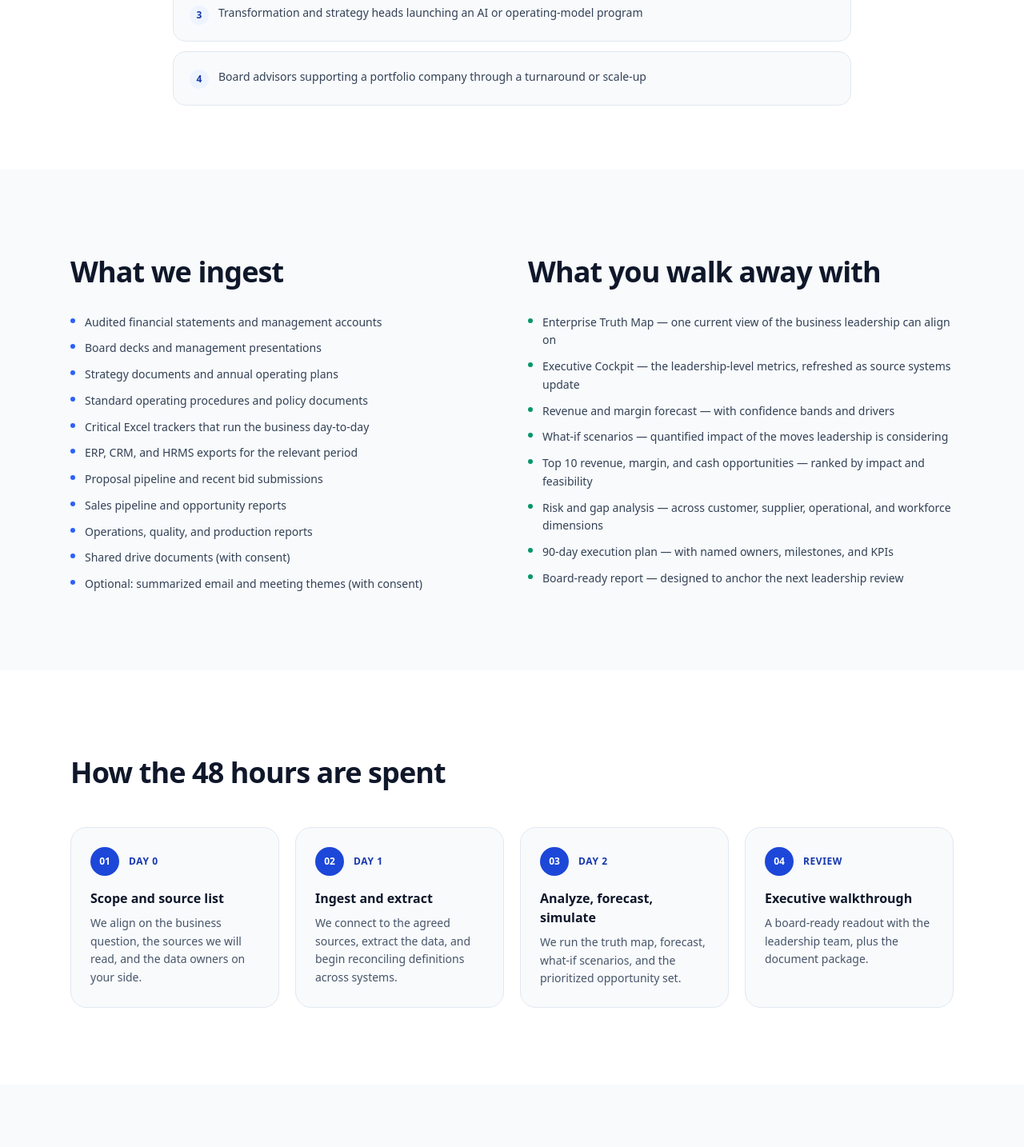
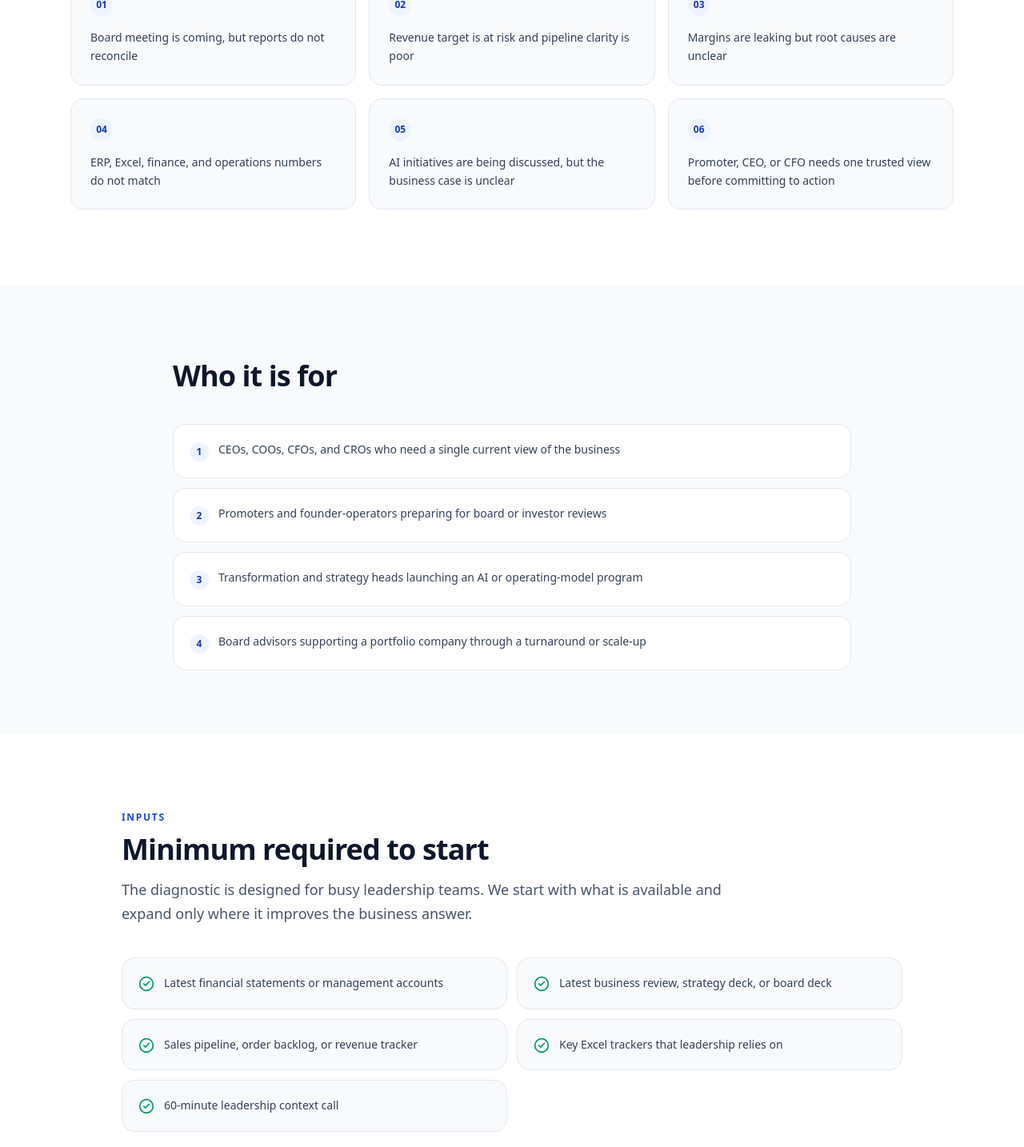
Before and after one commit to mohan69/RightSense, a Next.js app: page /assessment in a window 1280 px wide. Shown: the part 760-2194 px from the top of the page at 80% size. Built offline with nearby package versions, Linux system fonts and the light colour scheme.

Commit message:
Improve assessment page conversion

```diff
--- a/src/app/assessment/page.tsx
+++ b/src/app/assessment/page.tsx
@@ -1,7 +1,10 @@
 import type { Metadata } from "next";
+import Link from "next/link";
+import { CheckCircle2, Shield, ArrowRight } from "lucide-react";
 import { CTASection } from "@/components/sections/CTASection";
 import { PageHero } from "@/components/sections/PageHero";
 import { SectionHeader } from "@/components/sections/SectionHeader";
+import { Button } from "@/components/ui/button";
 import { assessmentPage } from "@/lib/content";
 import { pageMetadata } from "@/lib/seo";
 
@@ -21,13 +24,38 @@ export default function AssessmentPage() {
       />
 
       <section className="bg-white">
+        <div className="mx-auto max-w-6xl px-6 py-20 sm:py-24">
+          <SectionHeader
+            eyebrow="When to use it"
+            title={assessmentPage.whenLeadershipNeedsThis.title}
+            subtitle={assessmentPage.whenLeadershipNeedsThis.subtitle}
+          />
+          <div className="mt-12 grid gap-4 sm:grid-cols-2 lg:grid-cols-3">
+            {assessmentPage.whenLeadershipNeedsThis.cards.map((c, i) => (
+              <div
+                key={i}
+                className="rounded-xl border border-line bg-canvas p-6"
+              >
+                <span className="inline-flex h-7 w-7 items-center justify-center rounded-full bg-brand-50 text-brand-700 text-xs font-semibold">
+                  {String(i + 1).padStart(2, "0")}
+                </span>
+                <p className="mt-4 text-sm text-ink-700 leading-relaxed">
+                  {c.text}
+                </p>
+              </div>
+            ))}
+          </div>
+        </div>
+      </section>
+
+      <section className="bg-canvas">
         <div className="mx-auto max-w-4xl px-6 py-16 sm:py-20">
           <SectionHeader title={assessmentPage.whoItsFor.title} />
           <ul className="mt-10 space-y-3">
             {assessmentPage.whoItsFor.roles.map((r, i) => (
               <li
                 key={i}
-                className="flex items-start gap-3 rounded-xl border border-line bg-canvas p-5"
+                className="flex items-start gap-3 rounded-xl border border-line bg-white p-5"
               >
                 <span className="mt-0.5 inline-flex h-6 w-6 items-center justify-center rounded-full bg-brand-50 text-brand-700 text-xs font-semibold shrink-0">
                   {i + 1}
@@ -38,6 +66,32 @@ export default function AssessmentPage() {
               </li>
             ))}
           </ul>
+        </div>
+      </section>
+
+      <section className="bg-white">
+        <div className="mx-auto max-w-5xl px-6 py-20 sm:py-24">
+          <SectionHeader
+            eyebrow="Inputs"
+            title={assessmentPage.minimumRequired.title}
+            subtitle={assessmentPage.minimumRequired.subtitle}
+          />
+          <ul className="mt-10 grid gap-3 sm:grid-cols-2">
+            {assessmentPage.minimumRequired.items.map((item) => (
+              <li
+                key={item}
+                className="flex items-start gap-3 rounded-xl border border-line bg-canvas p-5"
+              >
+                <CheckCircle2 className="mt-0.5 h-5 w-5 text-success-600 shrink-0" />
+                <span className="text-sm text-ink-700 leading-relaxed">
+                  {item}
+                </span>
+              </li>
+            ))}
+          </ul>
+          <p className="mt-6 text-sm font-medium text-ink-600">
+            {assessmentPage.minimumRequired.closing}
+          </p>
         </div>
       </section>
 
@@ -77,13 +131,35 @@ export default function AssessmentPage() {
       </section>
 
       <section className="bg-white">
+        <div className="mx-auto max-w-5xl px-6 py-20 sm:py-24">
+          <SectionHeader
+            eyebrow="Trust and privacy"
+            title={assessmentPage.dataAccess.title}
+          />
+          <ul className="mt-10 grid gap-3 sm:grid-cols-2">
+            {assessmentPage.dataAccess.points.map((p) => (
+              <li
+                key={p}
+                className="flex items-start gap-3 rounded-xl border border-line bg-canvas p-5"
+              >
+                <Shield className="mt-0.5 h-5 w-5 text-brand-600 shrink-0" />
+                <span className="text-sm text-ink-700 leading-relaxed">
+                  {p}
+                </span>
+              </li>
+            ))}
+          </ul>
+        </div>
+      </section>
+
+      <section className="bg-canvas">
         <div className="mx-auto max-w-6xl px-6 py-20 sm:py-24">
           <SectionHeader title={assessmentPage.process.title} />
           <ol className="mt-12 grid gap-5 sm:grid-cols-2 lg:grid-cols-4">
             {assessmentPage.process.steps.map((s) => (
               <li
                 key={s.num}
-                className="relative rounded-2xl border border-line bg-canvas p-6"
+                className="relative rounded-2xl border border-line bg-white p-6"
               >
                 <div className="flex items-baseline gap-3">
                   <span className="inline-flex h-9 w-9 items-center justify-center rounded-full bg-brand-600 text-white text-xs font-semibold shrink-0">
@@ -105,7 +181,53 @@ export default function AssessmentPage() {
         </div>
       </section>
 
+      <section className="bg-white">
+        <div className="mx-auto max-w-6xl px-6 py-20 sm:py-24">
+          <SectionHeader
+            eyebrow="What the output looks like"
+            title={assessmentPage.sampleOutput.title}
+            subtitle={assessmentPage.sampleOutput.subtitle}
+          />
+          <div className="mt-12 grid gap-5 sm:grid-cols-2">
+            {assessmentPage.sampleOutput.cards.map((c) => (
+              <div
+                key={c.title}
+                className="rounded-2xl border border-line bg-canvas p-7"
+              >
+                <h3 className="text-base font-semibold text-ink-900">
+                  {c.title}
+                </h3>
+                <p className="mt-3 text-sm text-ink-600 leading-relaxed">
+                  {c.description}
+                </p>
+              </div>
+            ))}
+          </div>
+        </div>
+      </section>
+
       <section className="bg-canvas">
+        <div className="mx-auto max-w-3xl px-6 py-16 sm:py-20 text-center">
+          <h2 className="text-2xl sm:text-3xl font-semibold tracking-tight text-ink-900 text-balance leading-[1.2]">
+            {assessmentPage.midCta.title}
+          </h2>
+          <div className="mt-8 flex flex-col sm:flex-row items-center justify-center gap-3">
+            <Link href={assessmentPage.midCta.primaryCta.href}>
+              <Button size="lg" className="px-7">
+                {assessmentPage.midCta.primaryCta.label}
+                <ArrowRight className="h-4 w-4" />
+              </Button>
+            </Link>
+            <Link href={assessmentPage.midCta.secondaryCta.href}>
+              <Button variant="outline" size="lg" className="px-7">
+                {assessmentPage.midCta.secondaryCta.label}
+              </Button>
+            </Link>
+          </div>
+        </div>
+      </section>
+
+      <section className="bg-white">
         <div className="mx-auto max-w-4xl px-6 py-16 sm:py-20">
           <div className="rounded-2xl border border-brand-200 bg-brand-50/40 p-7">
             <SectionHeader
@@ -119,14 +241,14 @@ export default function AssessmentPage() {
         </div>
       </section>
 
-      <section className="bg-white">
+      <section className="bg-canvas">
         <div className="mx-auto max-w-6xl px-6 py-20 sm:py-24">
           <SectionHeader title={assessmentPage.ninetyDayPlan.title} />
           <ol className="mt-12 grid gap-5 sm:grid-cols-2 lg:grid-cols-4">
             {assessmentPage.ninetyDayPlan.phases.map((p, i) => (
               <li
                 key={p.phase}
-                className="rounded-2xl border border-line bg-canvas p-6"
+                className="rounded-2xl border border-line bg-white p-6"
               >
                 <span className="text-xs font-bold tracking-[0.14em] text-brand-700">
                   Phase {String(i + 1).padStart(2, "0")}
--- a/src/lib/content.ts
+++ b/src/lib/content.ts
@@ -3,6 +3,7 @@ import type {
   Capability,
   CockpitMetric,
   CtaLink,
+  DataAccess,
   DeploymentOption,
   DiagnosticStep,
   FitWithPlatform,
@@ -13,6 +14,7 @@ import type {
   HowItWorksStep,
   Industry,
   IndustryDetail,
+  MinimumRequired,
   MoatPageContent,
   NavItem,
   Outcome,
@@ -22,11 +24,13 @@ import type {
   Principle,
   ProblemPoint,
   RecommendationField,
+  SampleOutput,
   SectionContent,
   TargetRole,
   TruthLayer,
   TruthSource,
   WhatIfScenario,
+  WhenLeadershipNeedsThis,
   WhyRightSense,
 } from "@/types/site";
 
@@ -1051,11 +1055,80 @@ export const assessmentPage = {
     ] satisfies PlanPhase[],
   },
   cta: {
-    title: "Book a 48-Hour Diagnostic.",
+    title: "Book a 48-Hour Enterprise Intelligence Diagnostic",
     subtitle:
-      "Bring your financials, your strategy deck, and your Excel trackers. Leave with a board-ready view of enterprise truth.",
-    primaryCta: { label: "Request Diagnostic Call", href: "/contact" },
+      "Bring the sources you already have. Leave with a board-ready view of enterprise truth, business gaps, forecast scenarios, and a 90-day action plan.",
+    primaryCta: { label: "Book a 48-Hour Diagnostic", href: "/contact" },
   },
+  whenLeadershipNeedsThis: {
+    title: "When leadership needs this diagnostic",
+    subtitle:
+      "Use this when leadership needs a trusted view of the business before committing to a major decision, board review, AI program, revenue push, margin improvement, or operating reset.",
+    cards: [
+      { text: "Board meeting is coming, but reports do not reconcile" },
+      { text: "Revenue target is at risk and pipeline clarity is poor" },
+      { text: "Margins are leaking but root causes are unclear" },
+      { text: "ERP, Excel, finance, and operations numbers do not match" },
+      { text: "AI initiatives are being discussed, but the business case is unclear" },
+      { text: "Promoter, CEO, or CFO needs one trusted view before committing to action" },
+    ],
+  } satisfies WhenLeadershipNeedsThis,
+  sampleOutput: {
+    title: "Sample diagnostic output",
+    subtitle:
+      "The diagnostic does not stop at observations. It produces quantified findings, what-if scenarios, and a leadership action plan.",
+    cards: [
+      {
+        title: "Enterprise Truth Map",
+        description:
+          "Official financials show 8% growth, strategy target is 20%, and current operating data supports only 11%. PulseIQ highlights the gap and the drivers.",
+      },
+      {
+        title: "Revenue Gap",
+        description:
+          "Current forecast shows a revenue gap against plan. Proposal win rate, delayed approvals, customer concentration, and pipeline quality are quantified.",
+      },
+      {
+        title: "Margin Leakage",
+        description:
+          "Low-margin products, discount leakage, supplier cost escalation, inventory pressure, and rework are ranked by impact and controllability.",
+      },
+      {
+        title: "90-Day Action Plan",
+        description:
+          "Top actions are ranked by impact, effort, owner role, confidence level, and KPI so leadership can act immediately.",
+      },
+    ],
+  } satisfies SampleOutput,
+  midCta: {
+    title: "Want to know what your data can reveal in 48 hours?",
+    primaryCta: { label: "Book Diagnostic Call", href: "/contact" },
+    secondaryCta: { label: "Ask What Data Is Needed", href: "/contact" },
+  } as const,
+  minimumRequired: {
+    title: "Minimum required to start",
+    subtitle:
+      "The diagnostic is designed for busy leadership teams. We start with what is available and expand only where it improves the business answer.",
+    items: [
+      "Latest financial statements or management accounts",
+      "Latest business review, strategy deck, or board deck",
+      "Sales pipeline, order backlog, or revenue tracker",
+      "Key Excel trackers that leadership relies on",
+      "60-minute leadership context call",
+    ],
+    closing: "Everything else is optional and can be added as available.",
+  } satisfies MinimumRequired,
+  dataAccess: {
+    title: "Data access and confidentiality",
+    points: [
+      "Read-only access, exports, or secure uploads",
+      "Only agreed business sources are analyzed",
+      "No employee surveillance",
+      "Email and meeting inputs are optional and limited to agreed business themes",
+      "Source-level evidence is retained for leadership review",
+      "Customer data is used only for the diagnostic engagement",
+    ],
+  } satisfies DataAccess,
 } as const;
 
 export const industriesPage = {
```
Also changed, not shown: src/types/site.ts (+33 -0 lines).
